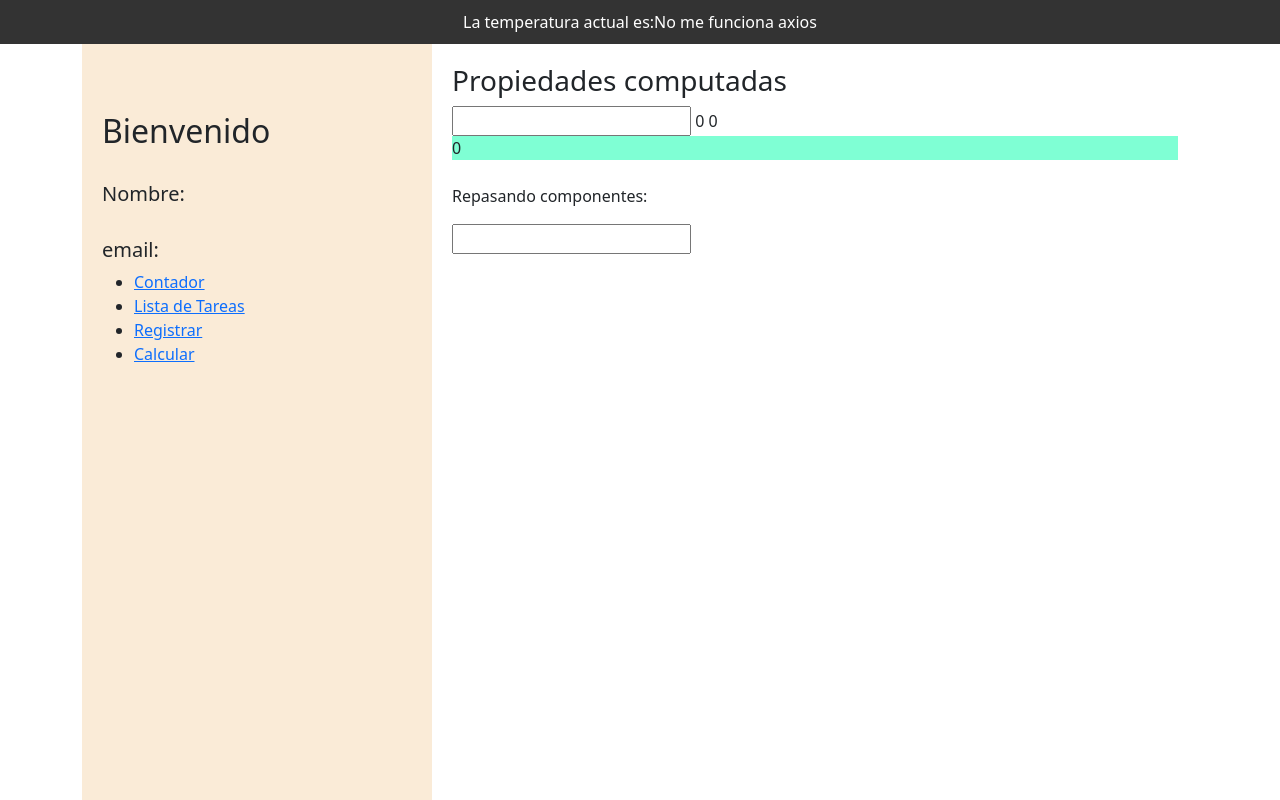
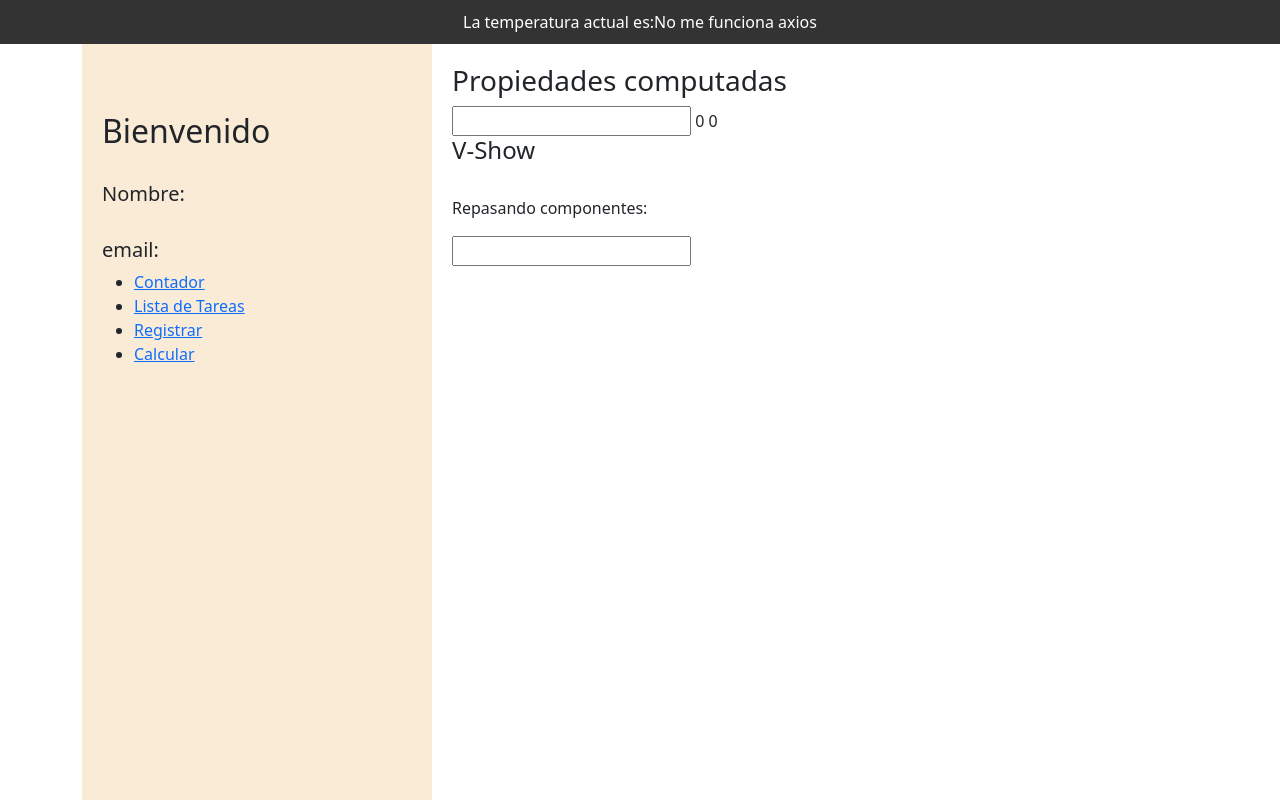
Before and after one commit to pralamo22/proyecto-vue, a Vue app: page /calcular in a window 1280 px wide. Shown: the top 800 px of the page. Built offline with nearby package versions, Linux system fonts and the light colour scheme.

Commit message:
Finalizado......  Hasta otra!!!!!

```diff
--- a/src/modules/calcular/views/CalcularView.vue
+++ b/src/modules/calcular/views/CalcularView.vue
@@ -2,9 +2,14 @@
     <div>
         <h3>Propiedades computadas</h3>
         <input type="text" v-model="valor">
+
         {{ valor*3 }}
         {{ valorCalculado}}
-        <ResultadoSection :resultado="valorCalculado"></ResultadoSection>
+        <br>
+        <h4>V-Show</h4>
+        <div>
+            <ResultadoSection v-show="mostrarElemento" :resultado="valorCalculado">ResultadoSection</ResultadoSection>
+        </div>
     </div>
 </template>
 
@@ -16,6 +21,10 @@
         return valor.value * 3
 
     });
+
+    const mostrarElemento = computed(() => {
+        return valor.value > 10;
+    });
 </script>
 
 <style lang="css" scoped>
```
